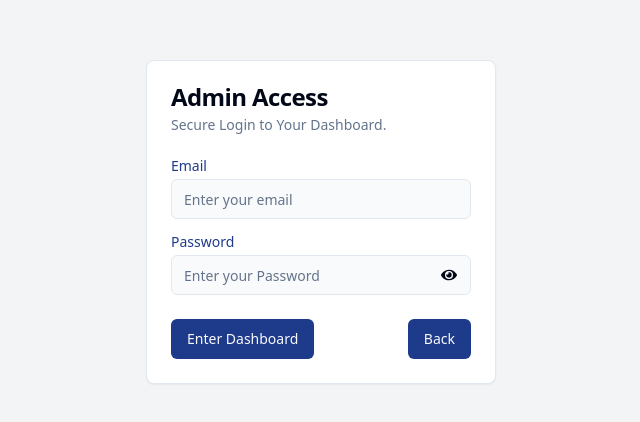
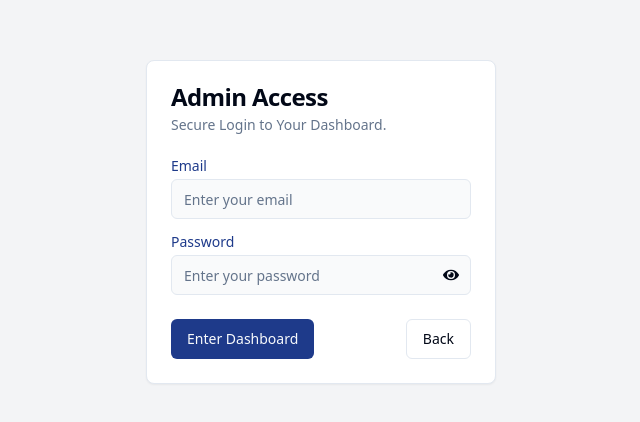
Before and after one commit to anindita1171/skill_assesment_frontend, a React app: page /adminLogin in a window 1280 px wide. Shown: the part 178-600 px from the top of the page, without its empty margins (319-959 px from the left). Built offline with nearby package versions, Linux system fonts and the light colour scheme; the HTML template or start-up script is replaced by a standard one.

Commit message:
Fix admin login form and error handling

```diff
--- a/src/Pages/Admin/AdminLogin.jsx
+++ b/src/Pages/Admin/AdminLogin.jsx
@@ -1,4 +1,5 @@
-import React, { useEffect, useState } from "react";
+
+import React, { useState } from "react";
 import {
   Card,
   CardContent,
@@ -13,82 +14,121 @@ import { Button } from "@/components(shadcn)/ui/button";
 import { FaEye, FaEyeSlash } from "react-icons/fa";
 import { useAuthentication } from "./Atoms/Authentiation";
 import { useNavigate } from "react-router-dom";
+
 const AdminLogin = () => {
   const navigate = useNavigate();
+
   const [email, setEmail] = useState("");
   const [password, setPassword] = useState("");
-  const [showbuttion, setShowbuttion] = useState(false);
+  const [showButton, setShowButton] = useState(false);
   const [showPassword, setShowPassword] = useState(false);
+
   const { loginAdmin } = useAuthentication();
 
-  // console.log(useAuthentication());
-
-  const handleClick = () => {
-    navigate('/'); // Replace with your desired endpoint
+  const handleBack = () => {
+    navigate("/");
   };
 
-  const handelSubmit = async (e) => {
+  const handleSubmit = async (e) => {
     e.preventDefault();
-    setShowbuttion(true);
+
+    if (showButton) return;
+
+    if (!email.trim() || !password) {
+      return;
+    }
+
+    setShowButton(true);
+
     try {
-      await loginAdmin(email, password);
-      setShowbuttion(false);
+      await loginAdmin(email.trim(), password);
     } catch (error) {
-
-      setShowbuttion(false);
+      console.error("Admin login failed:", error);
+    } finally {
+      setShowButton(false);
     }
   };
-  const togglePasswordVisibility = () => {
-    setShowPassword(!showPassword);
-  };
+
   return (
-    <div className="flex items-center justify-center min-h-screen bg-gray-100">
-      <Card className="w-[350px]">
+    <div className="flex items-center justify-center min-h-screen bg-gray-100 px-4">
+      <Card className="w-full max-w-[350px]">
         <CardHeader>
           <CardTitle>Admin Access</CardTitle>
-          <CardDescription>Secure Login to Your Dashboard.</CardDescription>
+          <CardDescription>
+            Secure Login to Your Dashboard.
+          </CardDescription>
         </CardHeader>
-        <CardContent>
-          <form onSubmit={handelSubmit}>
+
+        <form onSubmit={handleSubmit}>
+          <CardContent>
             <div className="grid w-full items-center gap-4">
               <div className="flex flex-col space-y-1.5">
-                <Label htmlFor="name">Email</Label>
+                <Label htmlFor="admin-email">Email</Label>
+
                 <Input
                   type="email"
-                  id="email"
+                  id="admin-email"
+                  name="email"
+                  autoComplete="username"
+                  value={email}
                   onChange={(e) => setEmail(e.target.value)}
                   placeholder="Enter your email"
+                  required
+                  disabled={showButton}
                 />
               </div>
+
               <div className="flex flex-col space-y-1.5">
-                <Label htmlFor="name">Password</Label>
-                <div className="flex">
+                <Label htmlFor="admin-password">Password</Label>
+
+                <div className="relative">
                   <Input
                     type={showPassword ? "text" : "password"}
-                    id="password"
-                    placeholder="Enter your Password"
+                    id="admin-password"
+                    name="password"
+                    autoComplete="current-password"
+                    value={password}
                     onChange={(e) => setPassword(e.target.value)}
+                    placeholder="Enter your password"
+                    className="pr-10"
+                    required
+                    disabled={showButton}
                   />
+
                   <button
                     type="button"
-                    onClick={togglePasswordVisibility}
-                    className="absolute mt-3 ml-[270px]"
+                    onClick={() => setShowPassword((prev) => !prev)}
+                    className="absolute right-3 top-1/2 -translate-y-1/2"
+                    aria-label={
+                      showPassword ? "Hide password" : "Show password"
+                    }
+                    disabled={showButton}
                   >
                     {showPassword ? <FaEyeSlash /> : <FaEye />}
                   </button>
                 </div>
               </div>
             </div>
-          </form>
-        </CardContent>
-        <CardFooter className="flex justify-between">
-          <Button disabled={showbuttion} onClick={handelSubmit}>
-            {showbuttion ? "Loding...." : "Enter Dashboard"}
-          </Button>
-          <Button disabled={showbuttion} onClick={handleClick} >
-            {"Back"}
-          </Button>
-        </CardFooter>
+          </CardContent>
+
+          <CardFooter className="flex justify-between gap-3">
+            <Button
+              type="submit"
+              disabled={showButton}
+            >
+              {showButton ? "Logging in..." : "Enter Dashboard"}
+            </Button>
+
+            <Button
+              type="button"
+              variant="outline"
+              onClick={handleBack}
+              disabled={showButton}
+            >
+              Back
+            </Button>
+          </CardFooter>
+        </form>
       </Card>
     </div>
   );
--- a/src/Pages/Admin/Atoms/Authentiation.js
+++ b/src/Pages/Admin/Atoms/Authentiation.js
@@ -1,4 +1,4 @@
-import { useRecoilState, useSetRecoilState } from 'recoil';
+import { useRecoilState } from 'recoil';
 import { authenticationState } from './atoms';
 import axios from 'axios';
 import { server } from '@/main';
@@ -6,13 +6,10 @@ import { toast } from 'react-toastify';
 import { useNavigate } from 'react-router-dom';
 
 export const useAuthentication = () => {
-  const [authState,setAuthState] = useRecoilState(authenticationState);
+  const [authState, setAuthState] = useRecoilState(authenticationState);
   const navigate = useNavigate();
+
   const loginAdmin = async (email, password) => {
-    setAuthState((prevState) => ({
-      ...prevState,
-    }));
-
     try {
       const response = await axios.post(
         `${server}/admin/login`,
@@ -24,46 +21,65 @@ export const useAuthentication = () => {
           withCredentials: true,
         }
       );
+
+      const data = response?.data?.data;
+
+      if (!data) {
+        throw new Error('The server returned an unexpected login response.');
+      }
+
       setAuthState((prevState) => ({
         ...prevState,
         isAuthenticated: true,
-        token: response.data.data,
-        // email:response.data.data.data
+        token: data,
       }));
 
-      //store token and time in local Storage
-      console.log(response.data.data);
-      const expirationTime = new Date().getTime() + 24 * 60 * 60 * 1000;
-      localStorage.setItem('adminAuthToken',response.data.data.token);
-      localStorage.setItem('adminName',response.data.data.name);
-      localStorage.setItem('adminEmail',response.data.data.email);
-      localStorage.setItem('tokenExpiration', expirationTime);
-      // localStorage.setItem('specificEmail',response.data.data.data)
+      if (data.token) {
+        localStorage.setItem('adminAuthToken', data.token);
+      }
 
+      if (data.name) {
+        localStorage.setItem('adminName', data.name);
+      }
 
-      toast.success(" You have successfully logged in.", {
-        position: "bottom-center",
+      if (data.email) {
+        localStorage.setItem('adminEmail', data.email);
+      }
+
+      const expirationTime = Date.now() + 24 * 60 * 60 * 1000;
+      localStorage.setItem('tokenExpiration', String(expirationTime));
+
+      toast.success('You have successfully logged in.', {
+        position: 'bottom-center',
         closeOnClick: true,
         draggable: true,
-        theme: "colored",
+        theme: 'colored',
       });
-      navigate("/admin/dasbord");
+
+      navigate('/admin/dasbord');
     } catch (error) {
       setAuthState((prevState) => ({
         ...prevState,
         isAuthenticated: false,
         token: null,
-        // email:null
       }));
-      toast.error(
-        error.response.data.error  ,
-        {
-          position: "top-center",
-          closeOnClick: true,
-          draggable: true,
-          theme: "colored",
-        }
-      );
+
+      console.error('Admin login request failed:', error);
+
+      const message =
+        error.response?.data?.error ||
+        error.response?.data?.message ||
+        error.message ||
+        'Login failed. Please try again.';
+
+      toast.error(message, {
+        position: 'top-center',
+        closeOnClick: true,
+        draggable: true,
+        theme: 'colored',
+      });
+
+      throw error;
     }
   };
 
```
